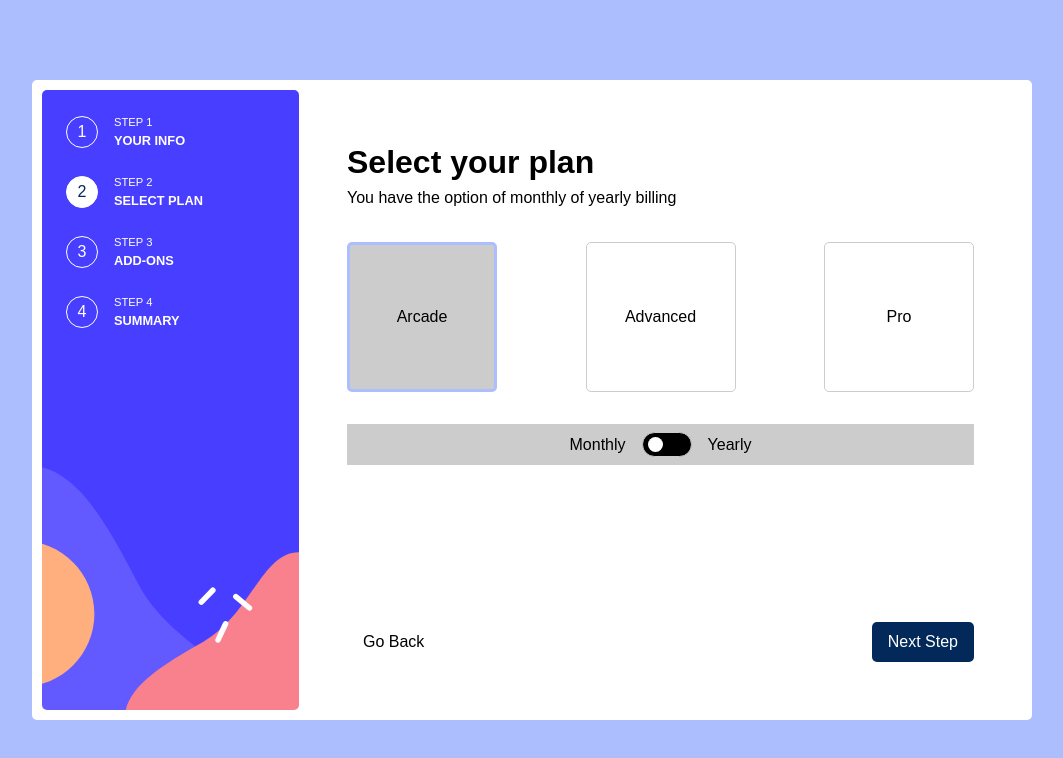
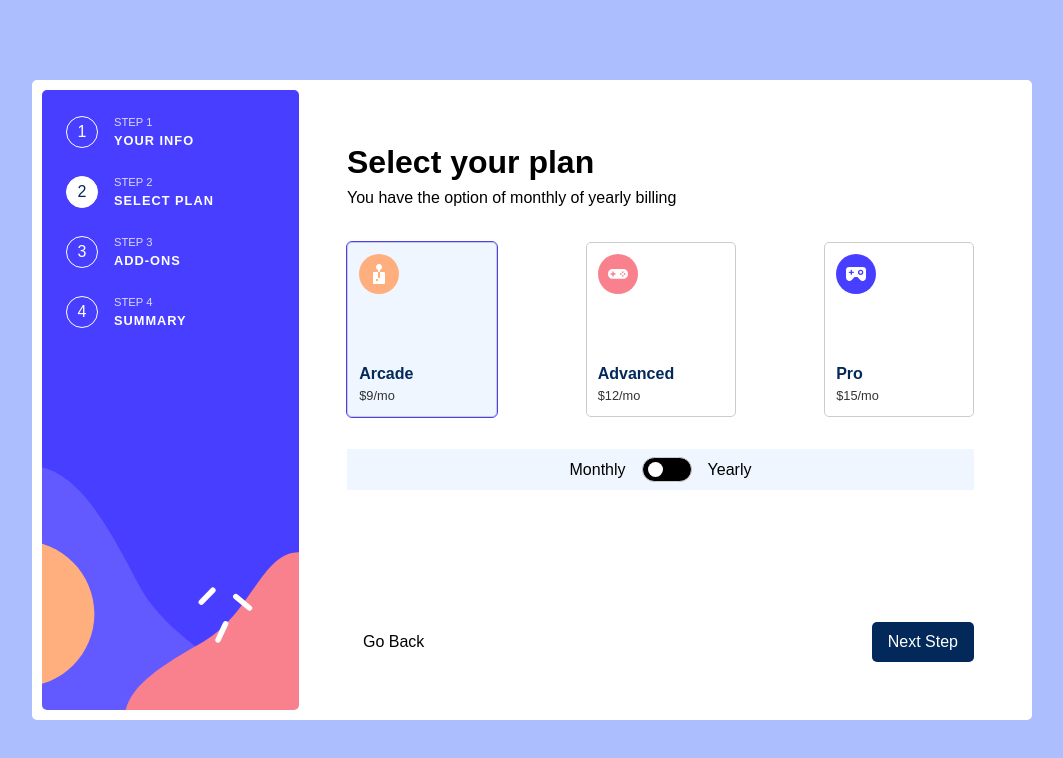
Before and after one commit to faridasad/multi-step-form, a React (Vite) app: page / in a window 1280 px wide. Both pictures are taken after typing "Sample", "name@example.com", "5551234" into the empty fields and a click on the button "Next Step". Shown: the top 758 px of the page, without its empty margins (108-1171 px from the left). Built offline with nearby package versions, Linux system fonts and the light colour scheme; a web font is replaced by a local one.

Commit message:
Update Plan form styles

```diff
--- a/src/components/PlanForm.tsx
+++ b/src/components/PlanForm.tsx
@@ -9,43 +9,84 @@ type PlanProps = PlanData & {
   updateBilling: (billing: string) => void;
 };
 
-
-
-function PlanForm({ title, plan, billing, updatePlan, updateBilling }: PlanProps) {
+function PlanForm({
+  title,
+  plan,
+  billing,
+  updatePlan,
+  updateBilling,
+}: PlanProps) {
   return (
     <div className="wrapper">
       <h2>Select your plan</h2>
       <p>You have the option of monthly of yearly billing</p>
       <div className="selection-container">
         <div className="plans">
-          <input type="radio" name="radios" id="arcade" defaultChecked={
-            plan === "arcade"
-          } onClick={() => {
-            updatePlan("arcade");
-          }} />
-          <label htmlFor="arcade">Arcade</label>
-          <input type="radio" name="radios" id="advanced" defaultChecked={
-            plan === "advanced"
-          } onClick={() => {
-            updatePlan("advanced");
-          }} />
-          <label htmlFor="advanced">Advanced</label>
-          <input type="radio" name="radios" id="pro" defaultChecked={
-            plan === "pro"
-          } onClick={() => {
-            updatePlan("pro");
-          }} />
-          <label htmlFor="pro">Pro</label>
+          <input
+            type="radio"
+            name="radios"
+            id="arcade"
+            defaultChecked={plan === "arcade"}
+            onClick={() => {
+              updatePlan("arcade");
+            }}
+          />
+          <label htmlFor="arcade" className="label arcade">
+            <span></span>
+            <div className="label-texts">
+              <h3>Arcade</h3>
+              <p className="label-price-text">{billing === "monthly" ? "$9/mo" : "$90/yr"}</p>
+              {billing === "yearly" && <p className="label-months">2 months free</p>}
+            </div>
+          </label>
+          <input
+            type="radio"
+            name="radios"
+            id="advanced"
+            defaultChecked={plan === "advanced"}
+            onClick={() => {
+              updatePlan("advanced");
+            }}
+          />
+          <label htmlFor="advanced" className="label advanced">
+            <span></span>
+            <div className="label-texts">
+              <h3>Advanced</h3>
+              <p className="label-price-text">{billing === "monthly" ? "$12/mo" : "$120/yr"}</p>
+              {billing === "yearly" && <p className="label-months">2 months free</p>}
+            </div>
+          </label>
+          <input
+            type="radio"
+            name="radios"
+            id="pro"
+            defaultChecked={plan === "pro"}
+            onClick={() => {
+              updatePlan("pro");
+            }}
+          />
+          <label htmlFor="pro" className="label pro">
+            <span></span>
+            <div className="label-texts">
+              <h3>Pro</h3>
+              <p className="label-price-text">{billing === "monthly" ? "$15/mo" : "$150/yr"}</p>
+              {billing === "yearly" && <p className="label-months">2 months free</p>}
+            </div>
+          </label>
         </div>
 
         <div className="billing-time">
           <span>Monthly</span>
-          <input type="checkbox" name="time" id="billing" defaultChecked={
-            billing === "yearly"
-          } onClick={(e) => {
-            const { checked } = e.target as HTMLInputElement;
-            updateBilling(checked ? "yearly" : "monthly");
-          }} />
+          <input
+            type="checkbox"
+            name="time"
+            id="billing"
+            defaultChecked={billing === "yearly"}
+            onClick={(e) => {
+              const { checked } = e.target as HTMLInputElement;
+              updateBilling(checked ? "yearly" : "monthly");
+            }}
+          />
           <label htmlFor="billing"></label>
           <span>Yearly</span>
         </div>
--- a/src/styles/App.css
+++ b/src/styles/App.css
@@ -101,11 +101,14 @@
 
 .step-info .step-num {
   font-size: 0.7rem;
+  font-weight: 500;
+  opacity: 0.8;
 }
 
 .step-info .step-title {
   font-size: 0.8rem;
-  font-weight: 700;
+  font-weight: 600;
+  letter-spacing: 1px;
 }
 
 .step.active .step-index span {
@@ -164,30 +167,68 @@
   margin-top: 2rem;
 }
 
-.selection-container .plans input[type="radio"] {
-  display: none;
+.selection-container .plans label span{
+  width: 40px;
+  height: 40px;
 }
 
-.selection-container .plans input[type="radio"] + label {
+.selection-container .plans label span img {
+  width: 100%;
+  height: 100%;
+}
+
+.selection-container .plans label.arcade span {
+  background: url("../assets/images/icon-arcade.svg") no-repeat center / cover ;
+}
+.selection-container .plans label.advanced span {
+  background: url("../assets/images/icon-advanced.svg") no-repeat center / cover ;
+}
+.selection-container .plans label.pro span {
+  background: url("../assets/images/icon-pro.svg") no-repeat center / cover ;
+}
+
+.selection-container .plans input[type="radio"]:checked + label {
+  outline: 1px solid hsl(243, 100%, 62%);
+  background-color: hsl(217, 100%, 97%);
+}
+
+.selection-container .plans label {
   display: flex;
-  align-items: center;
-  justify-content: center;
+  justify-content: space-between;
   flex-direction: column;
   width: 150px;
-  height: 150px;
+  height: 175px;
   border: 1px solid #ccc;
   border-radius: 5px;
   cursor: pointer;
+  padding: .7rem;
 }
 
-.selection-container .plans input[type="radio"]:checked + label {
-  border: 3px solid hsl(228, 100%, 84%);
-  background-color: #ccc;
+.selection-container .plans label .label-texts {
+  display: flex;
+  justify-content: center;
+  flex-direction: column;
 }
 
-.selection-container .plans input[type="radio"] + label:hover {
-  border: 3px solid hsl(228, 100%, 84%);
-  background-color: #ccc;
+.selection-container .plans label .label-texts h3 {
+  color: hsl(213, 96%, 18%);
+  font-weight: 700;
+}
+
+.selection-container .plans label .label-texts .label-price-text {
+  font-size: 0.8rem;
+  font-weight: 500;
+  opacity: 0.8;
+}
+
+.selection-container .plans label .label-texts .label-months {
+  font-size: 0.9rem;
+  color: hsl(213, 96%, 18%);
+  font-weight: 700;
+}
+
+.selection-container .plans input[type="radio"] {
+  display: none;
 }
 
 .billing-time {
@@ -196,7 +237,7 @@
   justify-content: center;
   gap: 1rem;
   width: 100%;
-  background-color: #ccc;
+  background-color: hsl(217, 100%, 97%);
   padding: .5rem 0;
 }
 
```
